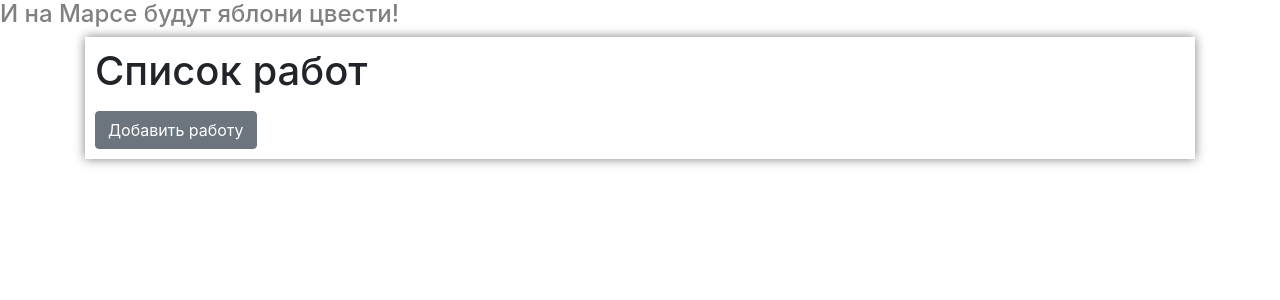
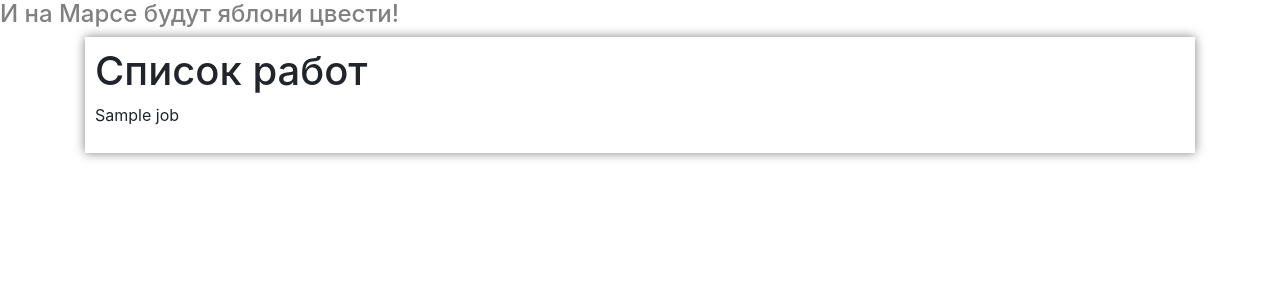
Before and after one commit to Telegrammer/flask, a Flask app: template templates/index.html in a window 1280 px wide. Shown: the part 96-396 px from the top of the page. Run offline with Flask 2, Linux system fonts and the light colour scheme; a user stored in the database is signed in; tables that the repository leaves empty hold one stand-in row (values such as "Sample post"); the template is opened without the code that fills it: most values are stand-ins (such as "Sample title", 1, 10 or a date in 2020); data that the repository does not hold is empty; some libraries are stand-ins or nearby versions.

Commit message:
Классная работа flask-sqlalchemy 2

```diff
--- a/main.py
+++ b/main.py
@@ -20,7 +20,11 @@
 
 @app.route('/')
 def index():
-    return render_template('index.html', title="Главная страница")
+    if not current_user.jobs:
+        job = 0
+    else:
+        job = current_user.jobs[0]
+    return render_template('index.html', title="Главная страница", job=job)
 
 
 @app.route('/register', methods=['GET', 'POST'])
--- a/templates/index.html
+++ b/templates/index.html
@@ -4,8 +4,11 @@
 {% if current_user.is_authenticated %}
 <div style="box-shadow: 0 0 10px rgba(0,0,0,0.5); padding: 10px">
     <h1>Список работ</h1>
-    <p>{{ current_user.jobs[0] }}</p>
+    {% if not job %}
     <a href="/jobs" class="btn btn-secondary">Добавить работу</a>
+    {% else %}
+    <p>{{ job }}</p>
+    {% endif %}
 </div>
 {% endif %}
 {% endblock %}
```
